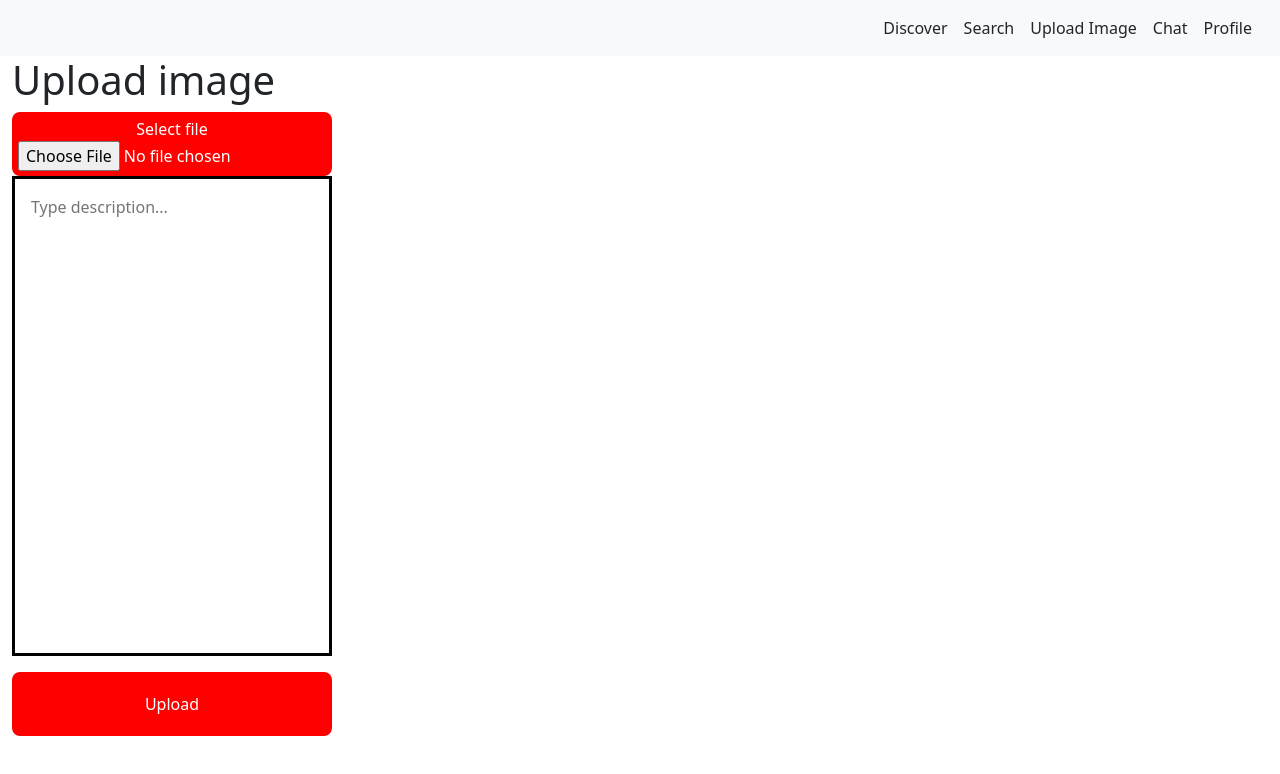
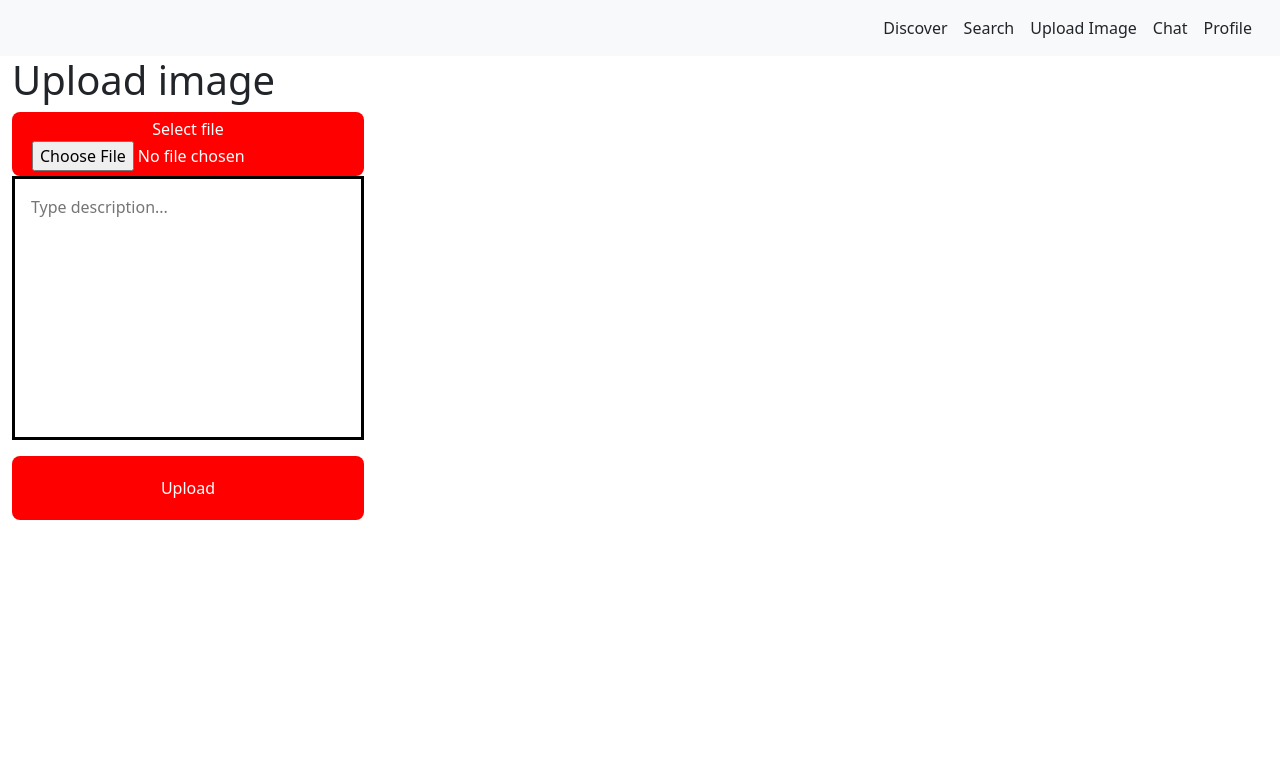
Before and after one commit to Desarrollo-Web-2023-Equipo-5/UT4-TA3, an Angular app: page /upload in a window 1280 px wide. Shown: the top 774 px of the page. Built offline with nearby package versions, Linux system fonts and the light colour scheme.

Commit message:
Upload Overlay is fixed

```diff
--- a/src/app/pages/upload/upload.component.css
+++ b/src/app/pages/upload/upload.component.css
@@ -3,7 +3,7 @@
     color: white;
     border: none;
     cursor: pointer;
-    width: 20em;
+    width: 22em;
     height: 4em;
     border-radius: 0.5em;
   }
@@ -23,8 +23,8 @@
   }
 
   .container textarea {
-    height: 30em;
-    width: 20em;
+    height: 16.5em;
+    width: 22em;
     resize: none;
     box-sizing: border-box;
     border: solid black;
```
